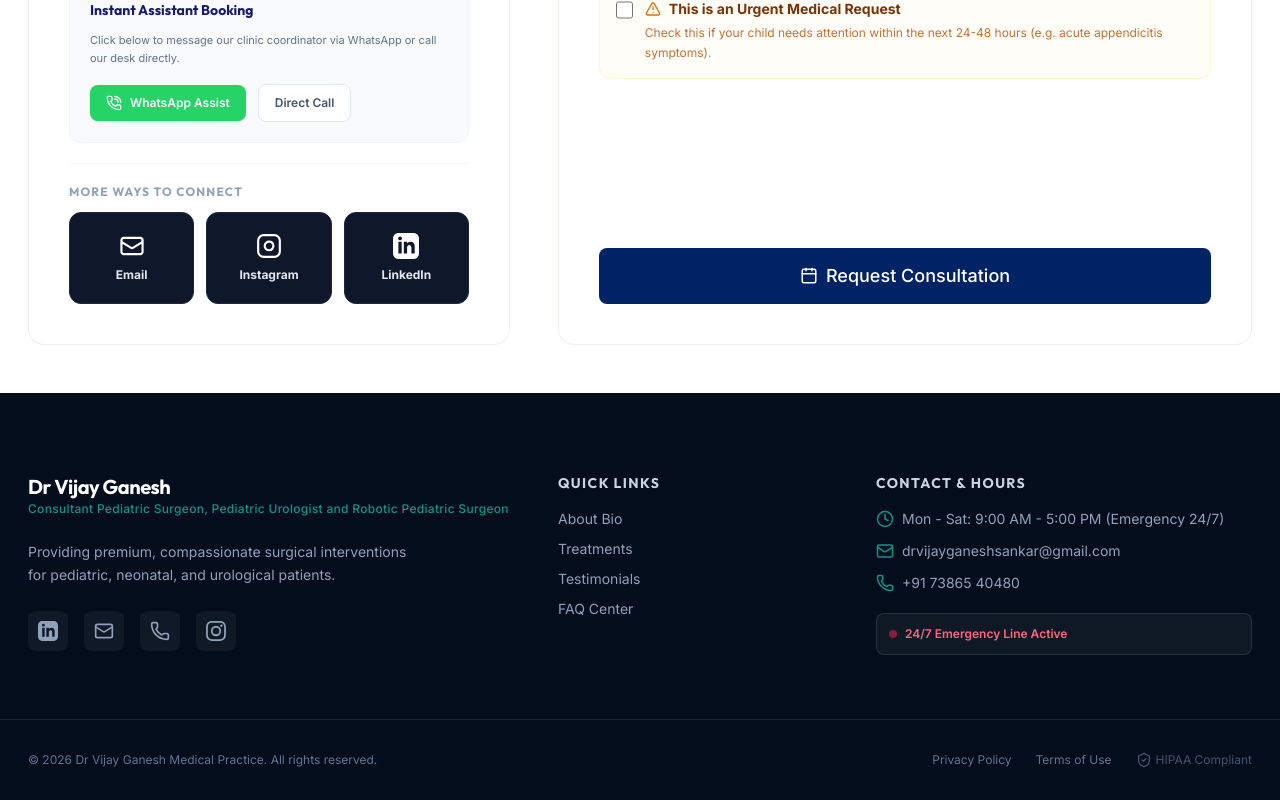
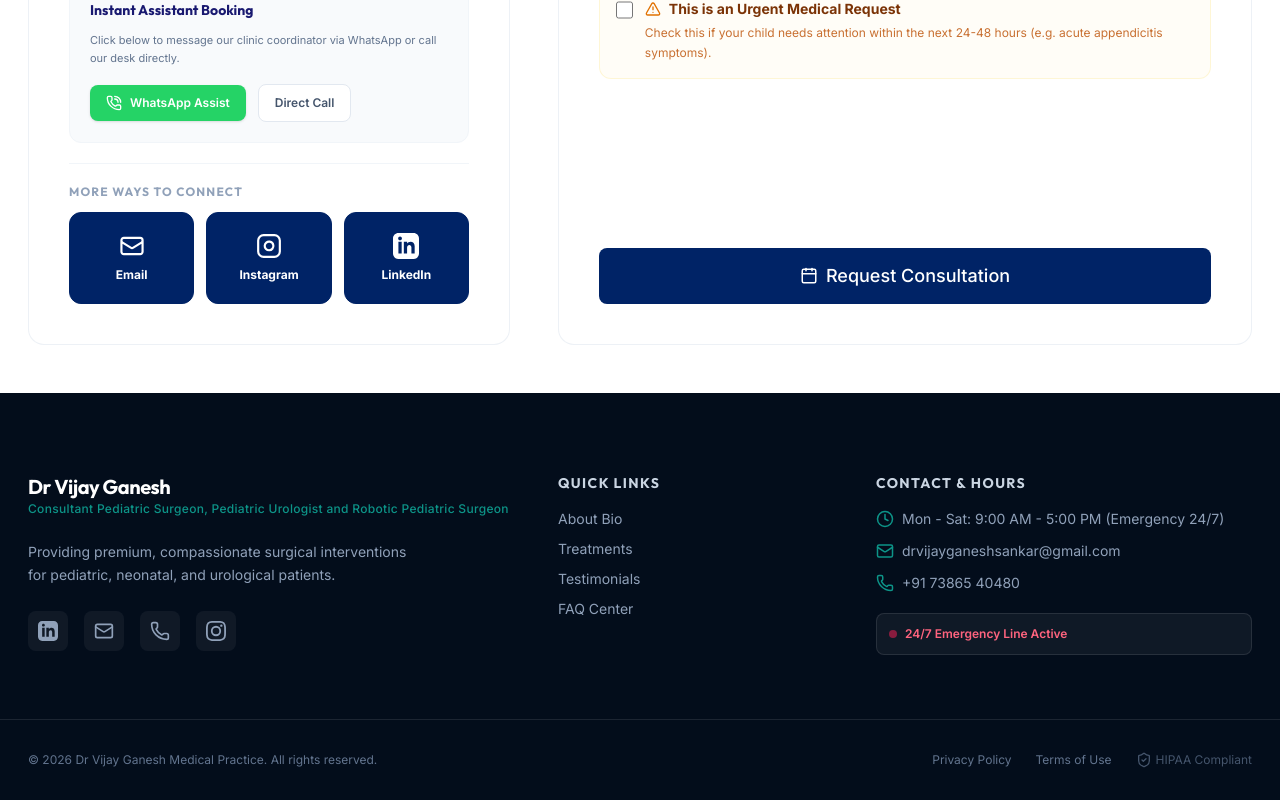
Before and after one commit to Khambha/website, a Next.js app: page / in a window 1280 px wide. Shown: the part 5586-6386 px from the top of the page. Built offline with nearby package versions, Linux system fonts and the light colour scheme.

Commit message:
style: match social media buttons color to request consultation button

```diff
--- a/app/globals.css
+++ b/app/globals.css
@@ -14,6 +14,8 @@
   --color-brand-green-light: #F0FDFA;
   --color-brand-gold: #B89047; /* Warm Muted Gold (Fellowship/Honors) */
   --color-brand-gold-light: #FAF6EE;
+  --color-brand-dark: #0A1128;
+  --color-brand-dark-border: #242B3E;
 
   --color-medical-bg: #FCFBF9; /* Warm editorial off-white base */
   --color-medical-card: #FFFFFF;
--- a/components/sections/Appointment.tsx
+++ b/components/sections/Appointment.tsx
@@ -258,38 +258,38 @@ export const Appointment: React.FC = () => {
                     onClick={handleEmailClick}
                     target="_blank"
                     rel="noopener noreferrer"
-                    className="flex flex-col items-center justify-center py-5 px-4 rounded-xl bg-slate-900 border border-slate-800 hover:border-slate-750 transition-all duration-300 group/icon cursor-pointer"
+                    className="flex flex-col items-center justify-center py-5 px-4 rounded-xl bg-brand-blue border border-brand-blue hover:bg-brand-blue-hover hover:border-brand-blue-hover transition-all duration-300 group/icon cursor-pointer"
                   >
                     <svg className="h-6.5 w-6.5 text-[#EA4335] md:text-white md:group-hover/icon:text-[#EA4335] mb-1.5 transition-colors duration-300" fill="none" stroke="currentColor" strokeWidth="2" viewBox="0 0 24 24" xmlns="http://www.w3.org/2000/svg">
                       <path strokeLinecap="round" strokeLinejoin="round" d="M21.75 6.75v10.5a2.25 2.25 0 01-2.25 2.25H4.5a2.25 2.25 0 01-2.25-2.25V6.75m19.5 0A2.25 2.25 0 0019.5 4.5H4.5a2.25 2.25 0 00-2.25 2.25m19.5 0v.243a2.25 2.25 0 01-1.07 1.916l-7.5 4.615a2.25 2.25 0 01-2.36 0L3.32 8.91a2.25 2.25 0 01-1.07-1.916V6.75"></path>
                     </svg>
-                    <span className="text-xs font-bold text-slate-200 transition-colors mt-0.5">Email</span>
+                    <span className="text-xs font-bold text-white transition-colors mt-0.5">Email</span>
                   </a>
 
                   <a
                     href="https://www.instagram.com/pedsurgeonvijay?igsh=MXJ2cWw3eWU5MjQ4dA=="
                     target="_blank"
                     rel="noopener noreferrer"
-                    className="flex flex-col items-center justify-center py-5 px-4 rounded-xl bg-slate-900 border border-slate-800 hover:border-slate-750 transition-all duration-300 group/icon cursor-pointer"
+                    className="flex flex-col items-center justify-center py-5 px-4 rounded-xl bg-brand-blue border border-brand-blue hover:bg-brand-blue-hover hover:border-brand-blue-hover transition-all duration-300 group/icon cursor-pointer"
                   >
                     <svg className="h-6.5 w-6.5 text-[#E1306C] md:text-white md:group-hover/icon:text-[#E1306C] mb-1.5 transition-colors duration-300" fill="none" stroke="currentColor" strokeWidth="2" viewBox="0 0 24 24" xmlns="http://www.w3.org/2000/svg">
                       <rect x="2" y="2" width="20" height="20" rx="5" ry="5"></rect>
                       <path d="M16 11.37A4 4 0 1112.63 8 4 4 0 0116 11.37z"></path>
                       <line x1="17.5" y1="6.5" x2="17.51" y2="6.5"></line>
                     </svg>
-                    <span className="text-xs font-bold text-slate-200 transition-colors mt-0.5">Instagram</span>
+                    <span className="text-xs font-bold text-white transition-colors mt-0.5">Instagram</span>
                   </a>
 
                   <a
                     href="https://www.linkedin.com/in/dr-vijay-ganesh-sankar-633b92288?utm_source=share_via&utm_content=profile&utm_medium=member_android"
                     target="_blank"
                     rel="noopener noreferrer"
-                    className="flex flex-col items-center justify-center py-5 px-4 rounded-xl bg-slate-900 border border-slate-800 hover:border-slate-750 transition-all duration-300 group/icon cursor-pointer"
+                    className="flex flex-col items-center justify-center py-5 px-4 rounded-xl bg-brand-blue border border-brand-blue hover:bg-brand-blue-hover hover:border-brand-blue-hover transition-all duration-300 group/icon cursor-pointer"
                   >
                     <svg className="h-6.5 w-6.5 text-[#0077B5] md:text-white md:group-hover/icon:text-[#0077B5] mb-1.5 transition-colors duration-300" fill="currentColor" viewBox="0 0 24 24" xmlns="http://www.w3.org/2000/svg">
                       <path d="M19 0h-14c-2.761 0-5 2.239-5 5v14c0 2.761 2.239 5 5 5h14c2.762 0 5-2.239 5-5v-14c0-2.761-2.238-5-5-5zm-11 19h-3v-11h3v11zm-1.5-12.268c-.966 0-1.75-.779-1.75-1.75s.784-1.75 1.75-1.75 1.75.779 1.75 1.75-.784 1.75-1.75 1.75zm13.5 12.268h-3v-5.604c0-3.368-4-3.113-4 0v5.604h-3v-11h3v1.765c1.396-2.586 7-2.777 7 2.476v6.759z"/>
                     </svg>
-                    <span className="text-xs font-bold text-slate-200 transition-colors mt-0.5">LinkedIn</span>
+                    <span className="text-xs font-bold text-white transition-colors mt-0.5">LinkedIn</span>
                   </a>
                 </div>
               </div>
```
